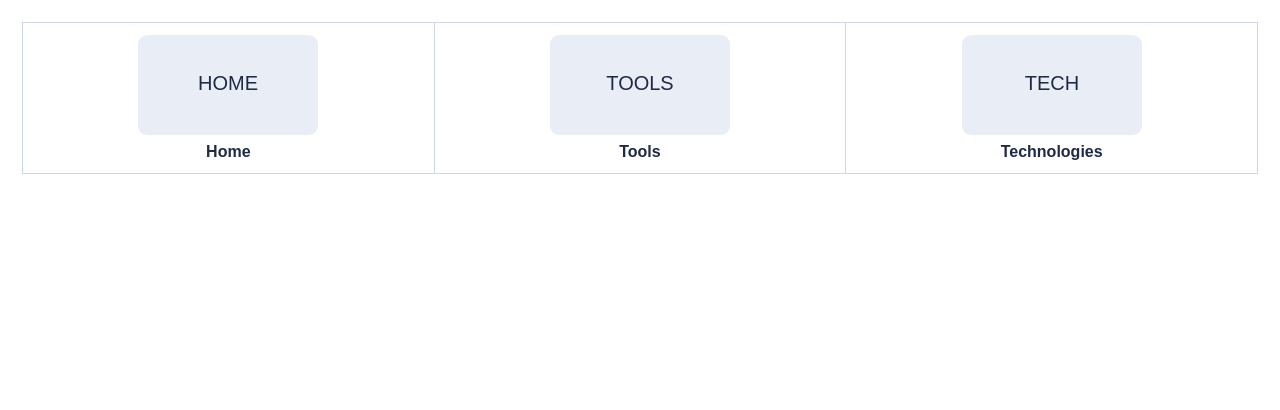
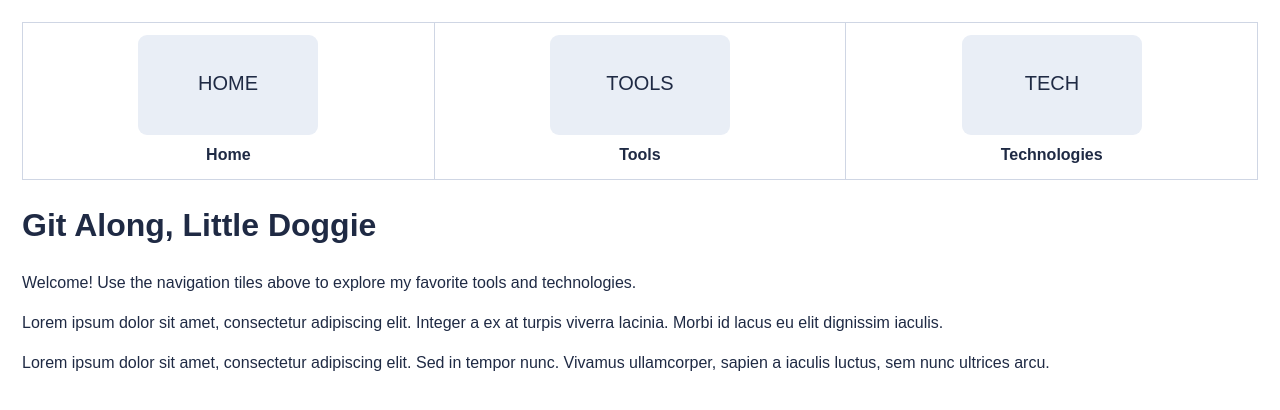
Before and after one commit to zainabejaz702-lab/Lab3-ZI, a plain HTML site: page index.html in a window 1280 px wide. Drawn offline with Linux system fonts and the light colour scheme.

Commit message:
Add home page content

```diff
--- a/index.html
+++ b/index.html
@@ -5,7 +5,7 @@
   <meta name="viewport" content="width=device-width, initial-scale=1" />
   <title>Home</title>
   <style>
-    body { font-family: Arial, Helvetica, sans-serif; margin: 22px; }
+    body { font-family: Arial, Helvetica, sans-serif; margin: 22px; line-height: 1.5; color: #1f2a44; }
     table { width: 100%; border-collapse: collapse; margin-bottom: 18px; }
     td { width: 33.33%; border: 1px solid #cfd6e4; padding: 12px; text-align: center; }
     a { text-decoration: none; color: #1f2a44; display: inline-block; }
@@ -47,8 +47,11 @@
     </tr>
   </table>
 
-  <h1></h1>
-  <p></p>
+  <h1>Git Along, Little Doggie</h1>
+  <p>Welcome! Use the navigation tiles above to explore my favorite tools and technologies.</p>
+
+  <p>Lorem ipsum dolor sit amet, consectetur adipiscing elit. Integer a ex at turpis viverra lacinia. Morbi id lacus eu elit dignissim iaculis.</p>
+  <p>Lorem ipsum dolor sit amet, consectetur adipiscing elit. Sed in tempor nunc. Vivamus ullamcorper, sapien a iaculis luctus, sem nunc ultrices arcu.</p>
 
 </body>
 </html>
```
